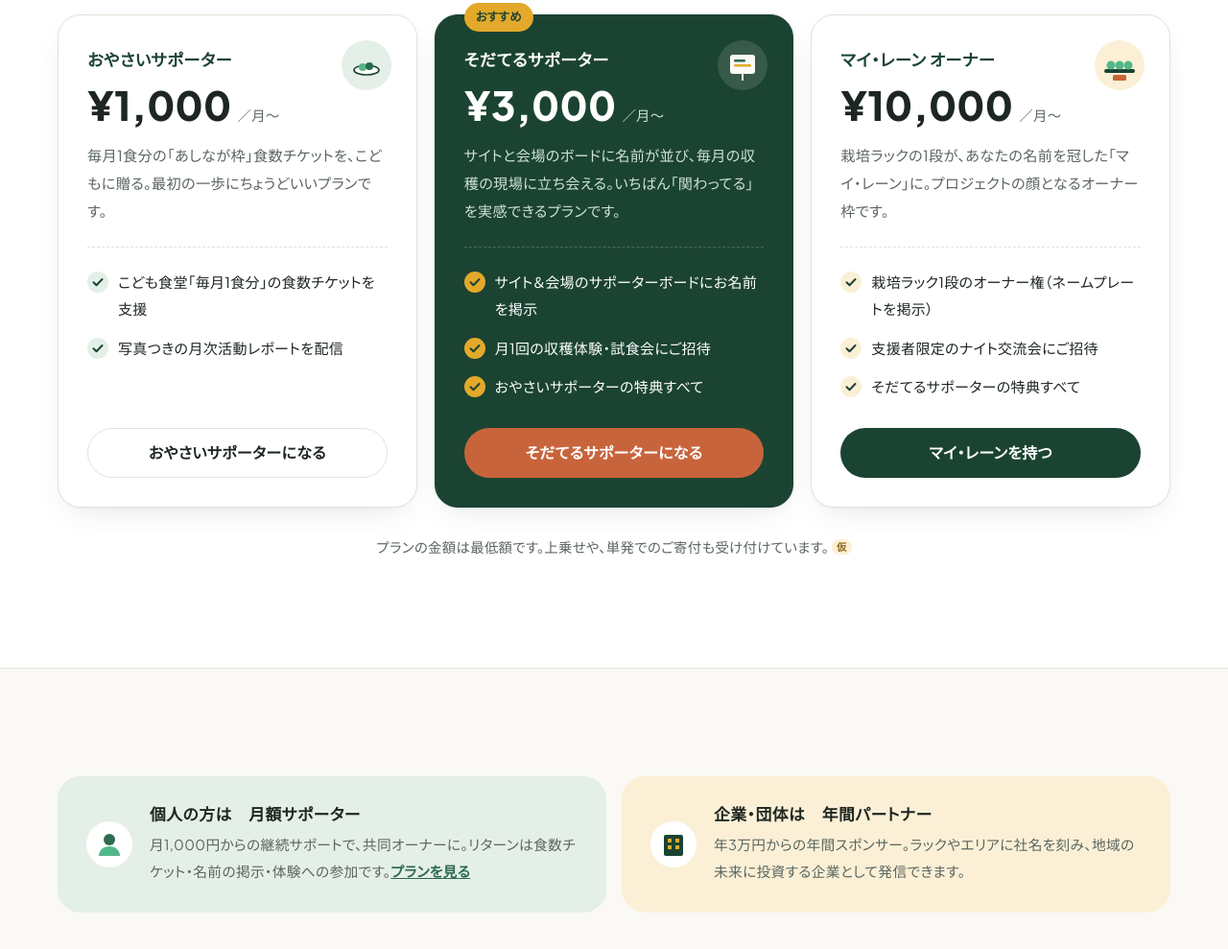
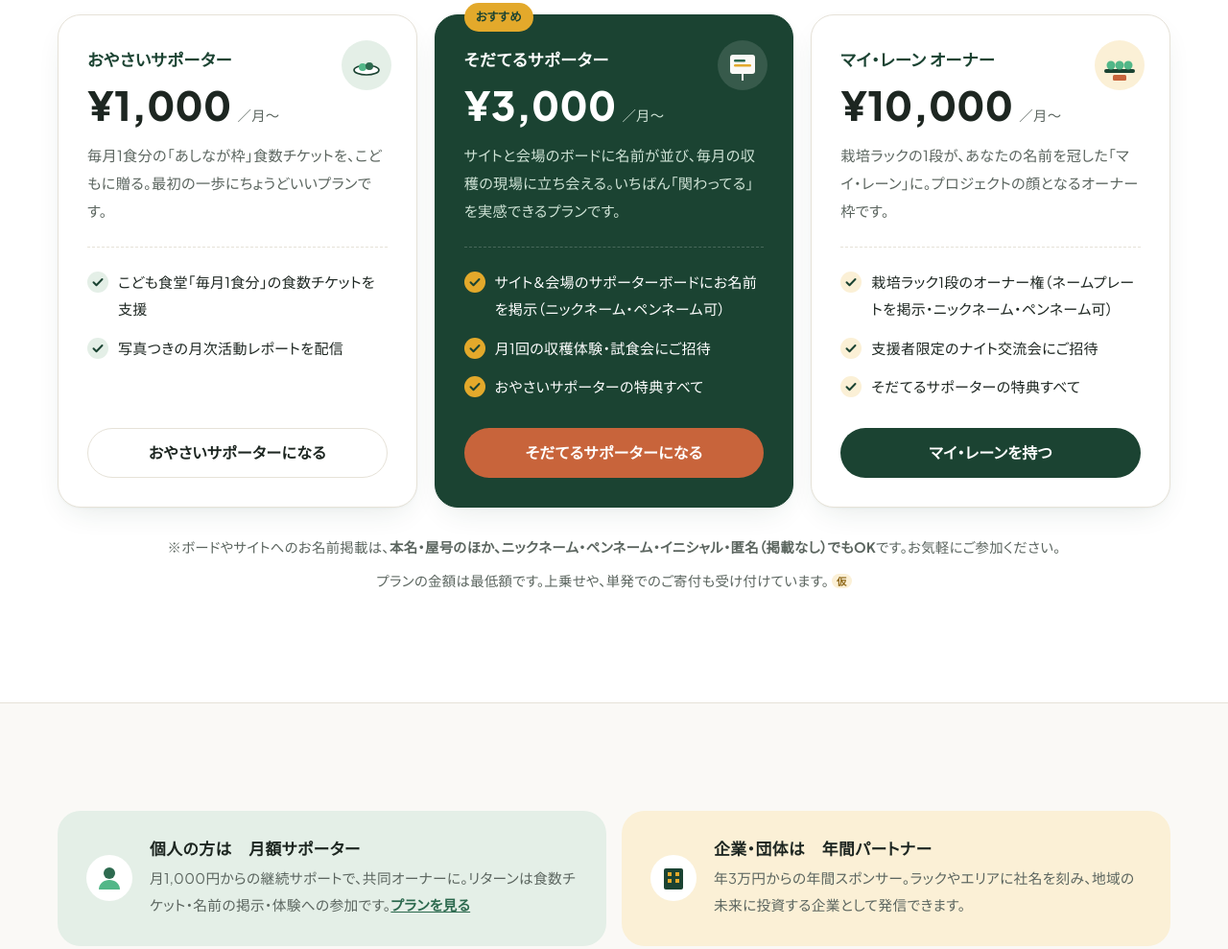
Before and after one commit to foodflight-aichi/sodateru, a plain HTML site: page index.html in a window 1280 px wide. Shown: the part 7945-8934 px from the top of the page at 96% size. Drawn offline with Linux system fonts and the light colour scheme.

Commit message:
Add files via upload

```diff
--- a/index.html
+++ b/index.html
@@ -876,7 +876,7 @@ footer a{color:var(--ink-soft)}
         <p class="plan-price"><span class="yen">¥3,000</span><span class="per">／月〜</span></p>
         <p class="plan-lead">サイトと会場のボードに名前が並び、毎月の収穫の現場に立ち会える。いちばん「関わってる」を実感できるプランです。</p>
         <ul>
-          <li><svg viewBox="0 0 22 22" aria-hidden="true"><circle cx="11" cy="11" r="11" fill="#E3A92B"/><path d="M6.5 11.2l3 3 6-6.2" fill="none" stroke="#1B4332" stroke-width="2" stroke-linecap="round" stroke-linejoin="round"/></svg>サイト＆会場のサポーターボードにお名前を掲示</li>
+          <li><svg viewBox="0 0 22 22" aria-hidden="true"><circle cx="11" cy="11" r="11" fill="#E3A92B"/><path d="M6.5 11.2l3 3 6-6.2" fill="none" stroke="#1B4332" stroke-width="2" stroke-linecap="round" stroke-linejoin="round"/></svg>サイト＆会場のサポーターボードにお名前を掲示（ニックネーム・ペンネーム可）</li>
           <li><svg viewBox="0 0 22 22" aria-hidden="true"><circle cx="11" cy="11" r="11" fill="#E3A92B"/><path d="M6.5 11.2l3 3 6-6.2" fill="none" stroke="#1B4332" stroke-width="2" stroke-linecap="round" stroke-linejoin="round"/></svg>月1回の収穫体験・試食会にご招待</li>
           <li><svg viewBox="0 0 22 22" aria-hidden="true"><circle cx="11" cy="11" r="11" fill="#E3A92B"/><path d="M6.5 11.2l3 3 6-6.2" fill="none" stroke="#1B4332" stroke-width="2" stroke-linecap="round" stroke-linejoin="round"/></svg>おやさいサポーターの特典すべて</li>
         </ul>
@@ -889,14 +889,15 @@ footer a{color:var(--ink-soft)}
         <p class="plan-price"><span class="yen">¥10,000</span><span class="per">／月〜</span></p>
         <p class="plan-lead">栽培ラックの1段が、あなたの名前を冠した「マイ・レーン」に。プロジェクトの顔となるオーナー枠です。</p>
         <ul>
-          <li><svg viewBox="0 0 22 22" aria-hidden="true"><circle cx="11" cy="11" r="11" fill="#FBF0D6"/><path d="M6.5 11.2l3 3 6-6.2" fill="none" stroke="#1B4332" stroke-width="2" stroke-linecap="round" stroke-linejoin="round"/></svg>栽培ラック1段のオーナー権（ネームプレートを掲示）</li>
+          <li><svg viewBox="0 0 22 22" aria-hidden="true"><circle cx="11" cy="11" r="11" fill="#FBF0D6"/><path d="M6.5 11.2l3 3 6-6.2" fill="none" stroke="#1B4332" stroke-width="2" stroke-linecap="round" stroke-linejoin="round"/></svg>栽培ラック1段のオーナー権（ネームプレートを掲示・ニックネーム・ペンネーム可）</li>
           <li><svg viewBox="0 0 22 22" aria-hidden="true"><circle cx="11" cy="11" r="11" fill="#FBF0D6"/><path d="M6.5 11.2l3 3 6-6.2" fill="none" stroke="#1B4332" stroke-width="2" stroke-linecap="round" stroke-linejoin="round"/></svg>支援者限定のナイト交流会にご招待</li>
           <li><svg viewBox="0 0 22 22" aria-hidden="true"><circle cx="11" cy="11" r="11" fill="#FBF0D6"/><path d="M6.5 11.2l3 3 6-6.2" fill="none" stroke="#1B4332" stroke-width="2" stroke-linecap="round" stroke-linejoin="round"/></svg>そだてるサポーターの特典すべて</li>
         </ul>
         <a class="btn btn-dark btn-block js-monthly" href="#support">マイ・レーンを持つ</a>
       </article>
     </div>
-    <p class="plans-note">プランの金額は最低額です。上乗せや、単発でのご寄付も受け付けています。 <span class="tmp">仮</span></p>
+    <p class="plans-note">※ボードやサイトへのお名前掲載は、<b>本名・屋号のほか、ニックネーム・ペンネーム・イニシャル・匿名（掲載なし）でもOK</b>です。お気軽にご参加ください。</p>
+    <p class="plans-note" style="margin-top:8px">プランの金額は最低額です。上乗せや、単発でのご寄付も受け付けています。 <span class="tmp">仮</span></p>
   </div>
 </section>
 
@@ -1040,6 +1041,7 @@ footer a{color:var(--ink-soft)}
     <div class="sec-head center"><h2 id="faq-title">よくある質問</h2></div>
     <div class="faq">
       <details><summary>「投資」とありますが、配当や金銭的なリターンはありますか？</summary><p>ありません。このサイトでいう「投資」は、地域の未来とこどもたちの体験に向けた投資という意味です。いただいたお金は寄付として食堂の運営にあて、リターンは食数チケット・お名前の掲示・体験へのご招待です。</p></details>
+      <details><summary>本名を出さずにサポーターになることはできますか？</summary><p>はい、大歓迎です。サイトや会場ボード・栽培ラックへの表記は、本名だけでなくニックネーム・ペンネーム・イニシャル・「匿名希望（掲載なし）」など、ご希望に合わせて自由にお選びいただけます。</p></details>
       <details><summary>月額サポーターは、いつでもやめられますか？</summary><p>はい。金額の変更・休止・解約はいつでもできます。手続きは申込ページのマイページ、またはお問い合わせから行えます。</p></details>
       <details><summary>収穫した野菜は届きますか？</summary><p>野菜の発送は行っていません。鮮度と送料の負担を考え、その分をこどもたちの食事にあてています。代わりに、収穫体験や試食会、名前の掲示といった「食堂に関わる体験」をお礼としてご用意しています。</p></details>
       <details><summary>支援金は何に使われますか？</summary><p>倉庫の家賃、LEDやポンプの電気代、食材、種や養液など、毎月の運営費にあてます。使いみちは毎月の活動レポートと年1回の報告書で公開します。</p></details>
```
Also changed, not shown: sponsors.html (+2 -2 lines).
